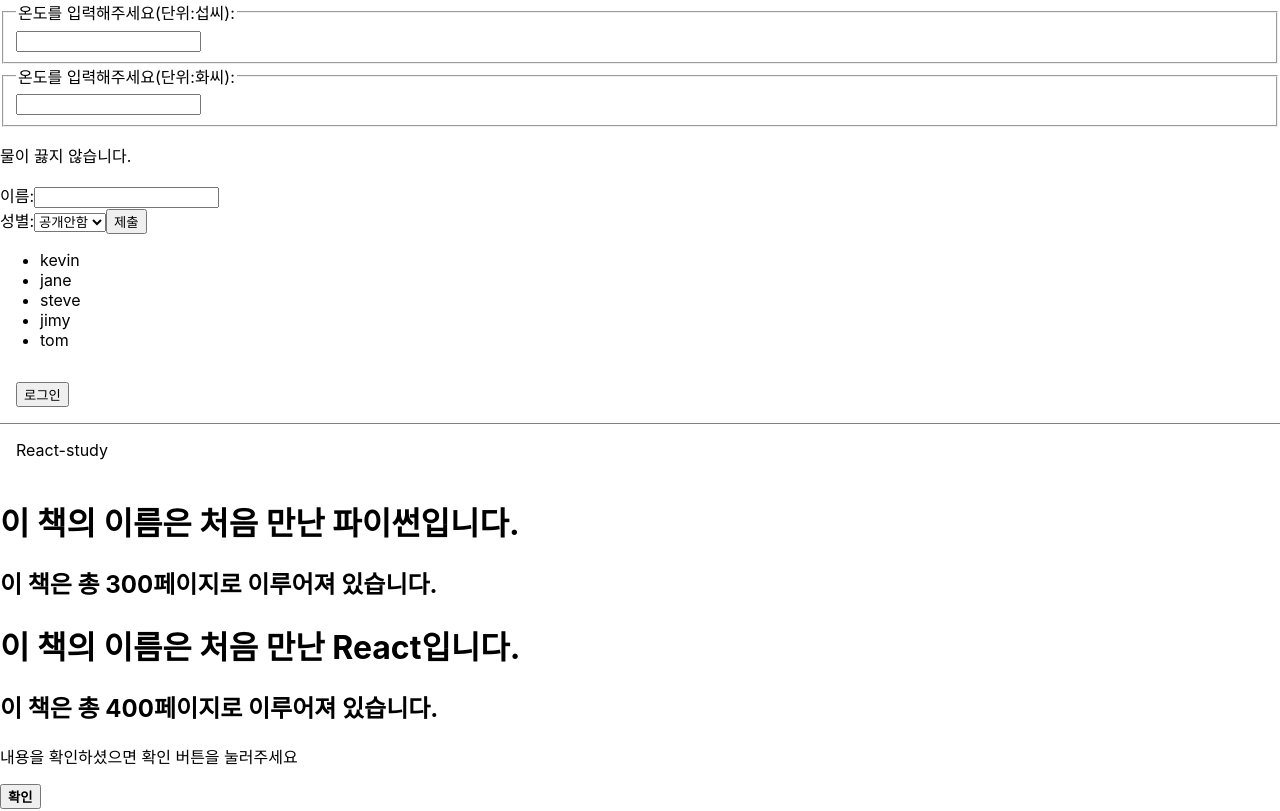
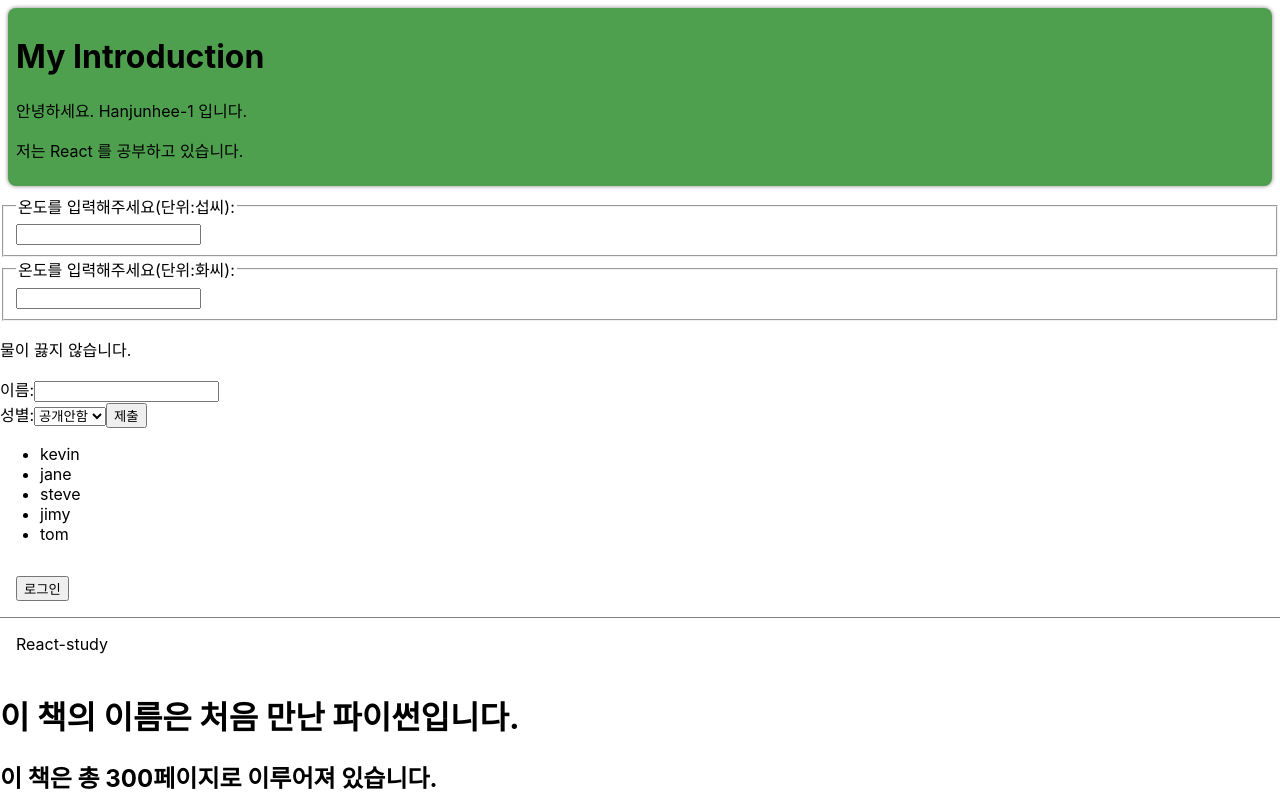
Before and after one commit to Hanjunhee-1/React-study, a React (Create React App) app in the folder react-study/: page / in a window 1280 px wide. Shown: the top 811 px of the page. Built offline with nearby package versions, Linux system fonts and the light colour scheme.

Commit message:
14_실습_Card컴포넌트만들기 작성

```diff
--- /dev/null
+++ b/react-study/src/14_실습_Card컴포넌트만들기/Card.jsx
@@ -0,0 +1,16 @@
+export default function Card(props) {
+    const { title, backgroundColor, children } = props;
+
+    return (
+        <div style={{
+            margin: 8,
+            padding: 8,
+            borderRadius: 8,
+            boxShadow: '0px 0px 4px gray',
+            backgroundColor: backgroundColor || 'white',
+        }}>
+            {title && <h1>{title}</h1>}
+            {children}
+        </div>
+    )
+}
--- /dev/null
+++ b/react-study/src/14_실습_Card컴포넌트만들기/ProfileCard.jsx
@@ -0,0 +1,10 @@
+import Card from "./Card";
+
+export default function ProfileCard(props) {
+    return (
+        <Card title='My Introduction' backgroundColor='#4ea04e'>
+            <p>안녕하세요. Hanjunhee-1 입니다.</p>
+            <p>저는 React 를 공부하고 있습니다.</p>
+        </Card>
+    )
+}
--- a/react-study/src/index.js
+++ b/react-study/src/index.js
@@ -17,10 +17,12 @@ import LandingPage from './10_실습_로그인여부툴바만들기/LandingPage'
 import AttendanceBook from './11_실습_출석부/AttendanceBook';
 import SignUp from './12_실습_사용자정보입력받기/SignUp';
 import Calculator from './13_실습_섭씨온도와화씨온도표시하기/Calculator';
+import ProfileCard from './14_실습_Card컴포넌트만들기/ProfileCard';
 
 const root = ReactDOM.createRoot(document.getElementById('root'));
 root.render(
   <React.StrictMode>
+    <ProfileCard />
     <Calculator />
     <SignUp />
     <AttendanceBook />
```
